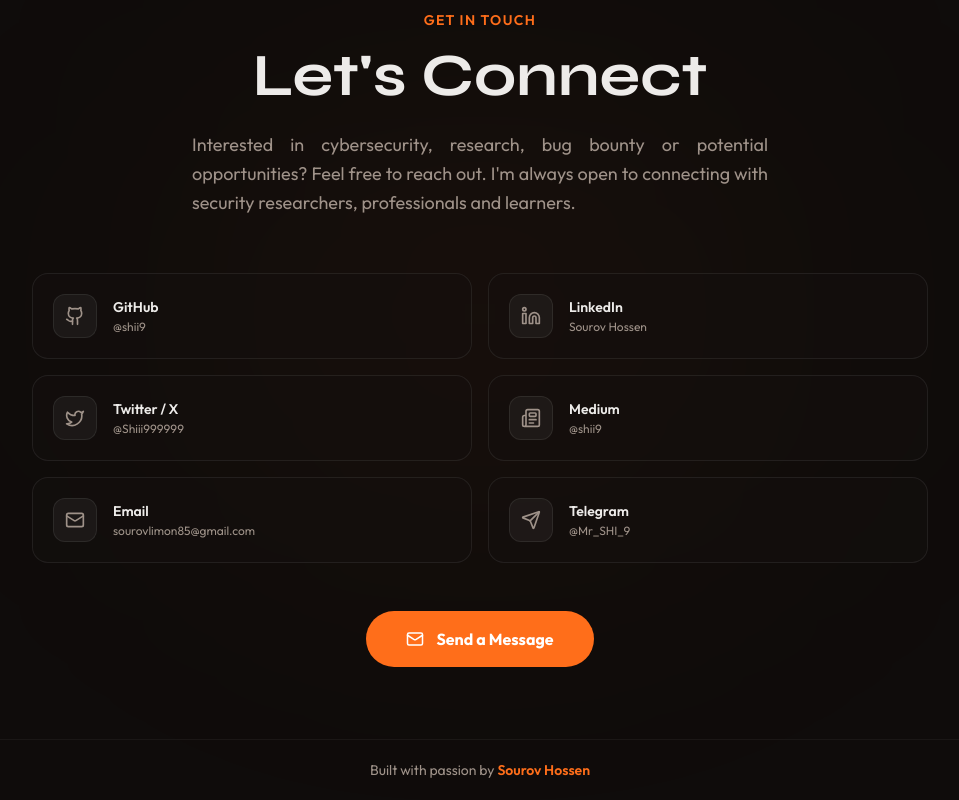
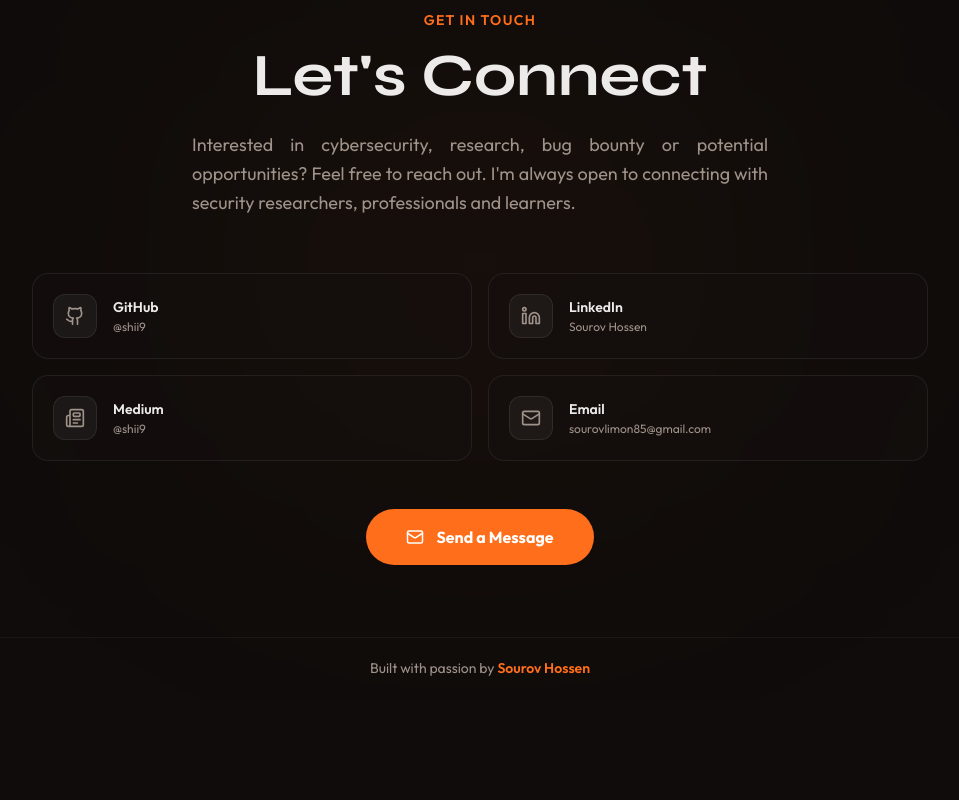
Before and after one commit to shii9/Portfolio, a React (Vite) app: page / in a window 1280 px wide. Shown: the part 8212-9012 px from the top of the page, without its empty margins (160-1119 px from the left). After the commit the page ends 8910 px from the top, so only its background shows below. Built offline with nearby package versions, Linux system fonts and the light colour scheme.

Commit message:
Remove Telegram and Twitter/X from Contact section

```diff
--- a/src/components/sections/Contact.tsx
+++ b/src/components/sections/Contact.tsx
@@ -1,5 +1,5 @@
 import { motion } from "framer-motion";
-import { Github, Linkedin, Twitter, Mail, Newspaper, Send } from "lucide-react";
+import { Github, Linkedin, Mail, Newspaper } from "lucide-react";
 import { fadeUpProps } from "@/lib/animations";
 
 const socials = [
@@ -18,13 +18,6 @@
     bg: "hover:bg-[#0a66c2]/10 hover:border-[#0a66c2]/30",
   },
   {
-    name: "Twitter / X",
-    icon: Twitter,
-    href: "https://x.com/Shiii999999",
-    label: "@Shiii999999",
-    bg: "hover:bg-sky-500/10 hover:border-sky-500/30",
-  },
-  {
     name: "Medium",
     icon: Newspaper,
     href: "https://shii9.medium.com/",
@@ -37,13 +30,6 @@
     href: "mailto:sourovlimon85@gmail.com",
     label: "sourovlimon85@gmail.com",
     bg: "hover:bg-primary/10 hover:border-primary/30",
-  },
-  {
-    name: "Telegram",
-    icon: Send,
-    href: "https://t.me/Mr_SHI_9",
-    label: "@Mr_SHI_9",
-    bg: "hover:bg-blue-500/10 hover:border-blue-500/30",
   },
 ];
 
```
